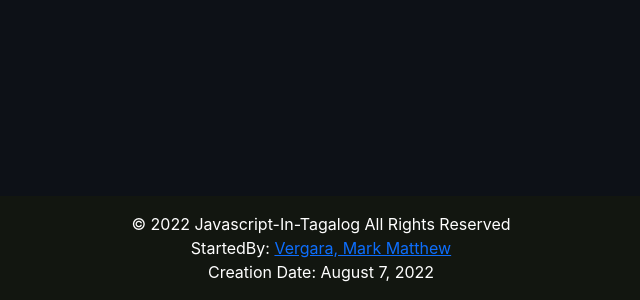
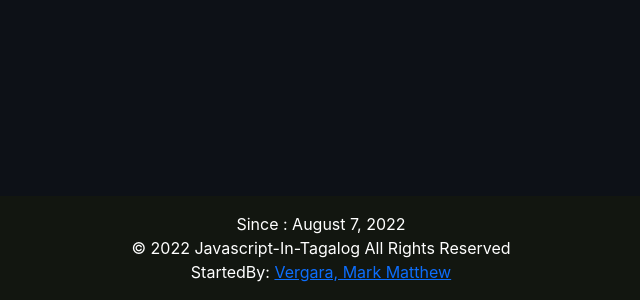
Before and after one commit to mmvergara/Javascript-Methods-In-Tagalog, a React (Create React App) app: page / in a window 1280 px wide. Shown: the part 1034-1334 px from the top of the page, without its empty margins (319-959 px from the left). Built offline with nearby package versions, Linux system fonts and the light colour scheme.

Commit message:
added Since date footer

```diff
--- a/src/components/Footer.tsx
+++ b/src/components/Footer.tsx
@@ -3,9 +3,9 @@ import './Footer.css'
 export default function Footer() {
     return (
         <footer className="footerContainer">
+            <div>Since : August 7, 2022</div>
             <div>© 2022 Javascript-In-Tagalog All Rights Reserved</div>
             <div>StartedBy: <a href="https://github.com/mmvergara">Vergara, Mark Matthew</a></div>
-            <div>Creation Date: August 7, 2022</div>
         </footer>
     );
   }
```
Also changed, not shown: 1 other file (tests, documents, lock files or other folders).
